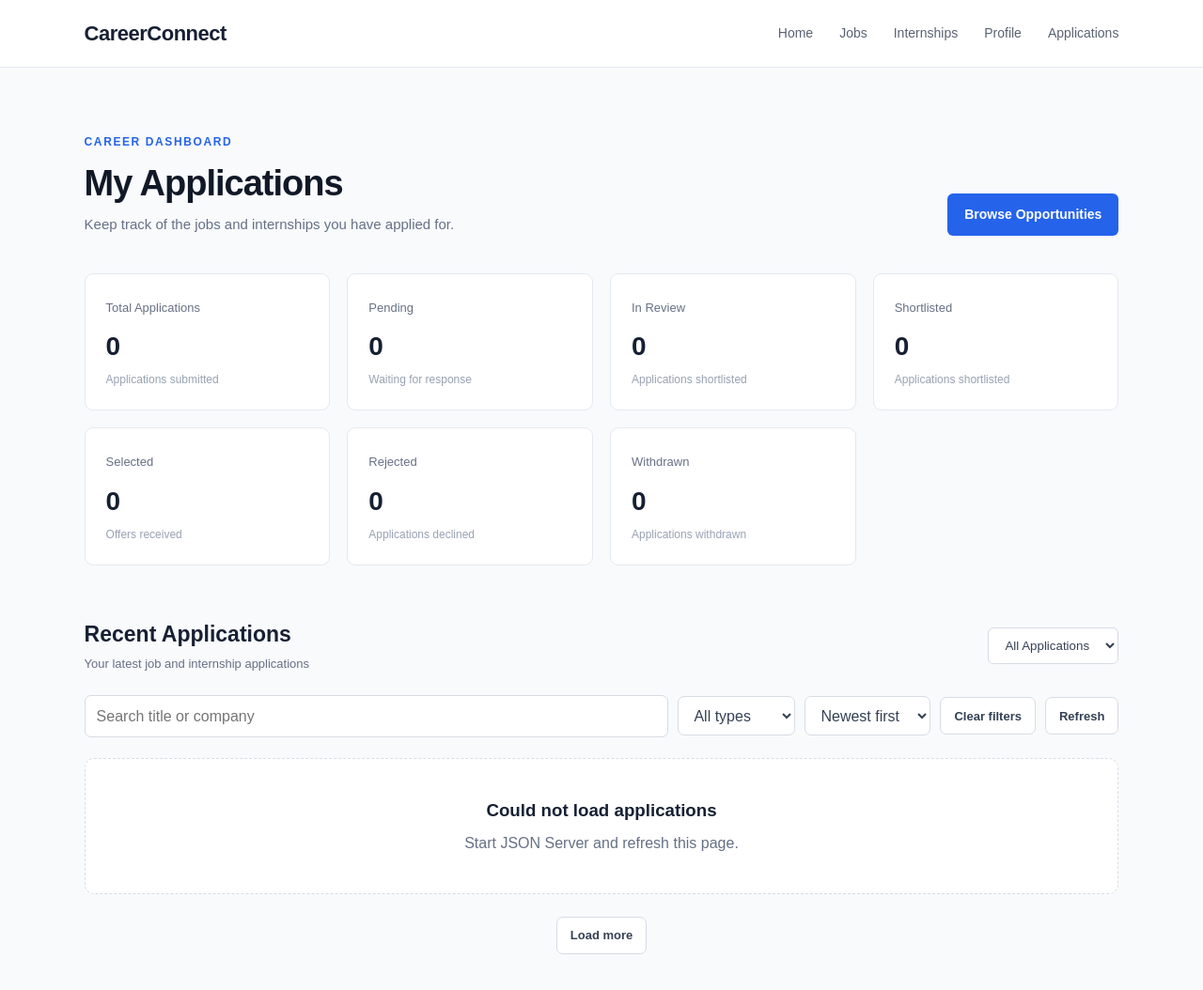
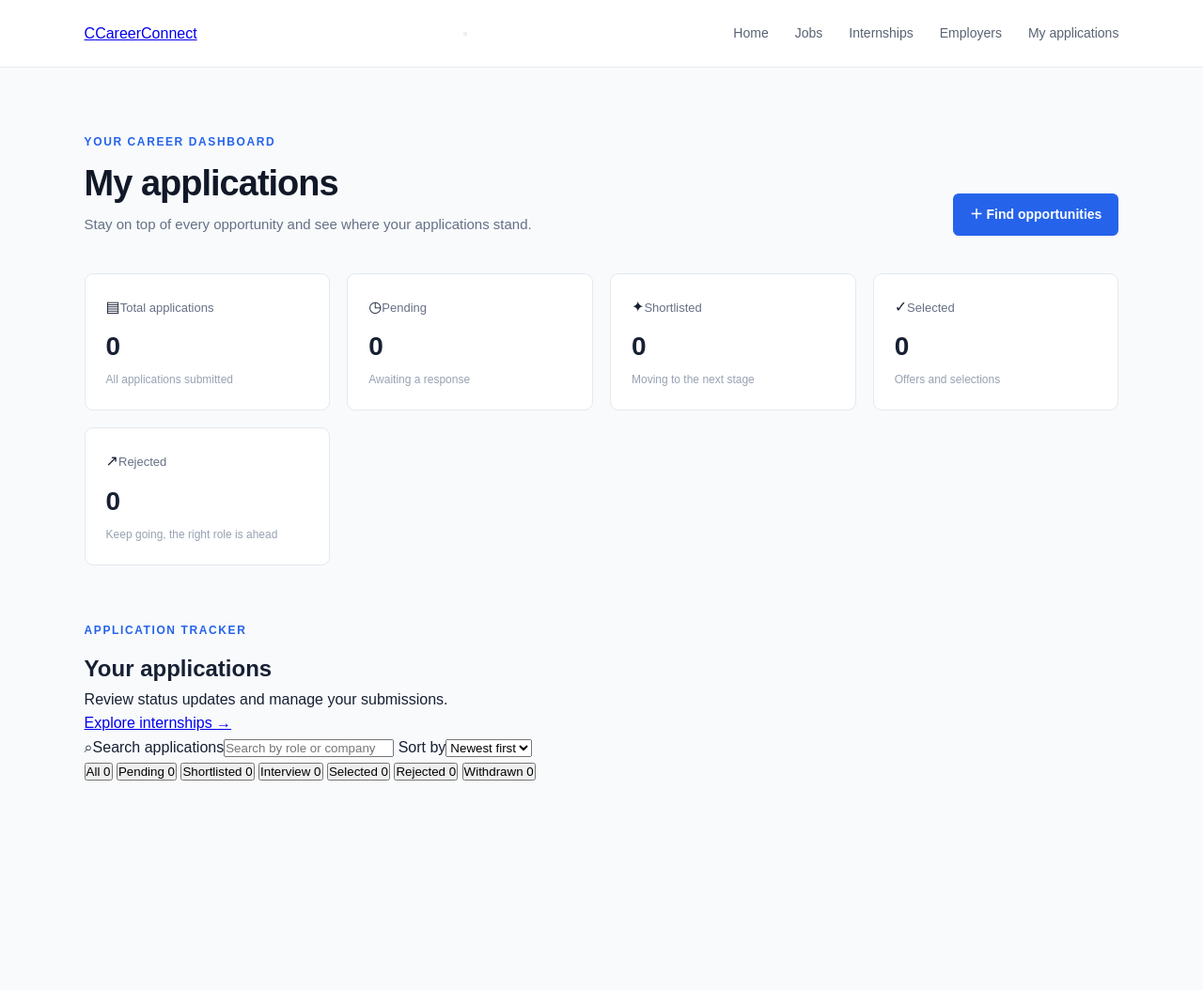
Before and after one commit to KunjAgarwal/Job-and-Internship-management-portal, a plain HTML site: page applications/applications.html in a window 1280 px wide. Shown: the whole page at 94% size. After the commit the page ends 1019 px from the top, so only its background shows below. Drawn offline with Linux system fonts and the light colour scheme; no server answers.

Commit message:
improved layout and user experience

```diff
--- a/applications/applications.html
+++ b/applications/applications.html
@@ -1,116 +1,100 @@
 <!DOCTYPE html>
 <html lang="en">
+
 <head>
     <meta charset="UTF-8">
     <meta name="viewport" content="width=device-width, initial-scale=1.0">
+    <meta name="theme-color" content="#ffffff">
     <title>My Applications | CareerConnect</title>
     <link rel="stylesheet" href="../css/applications.css">
 </head>
 
 <body>
-
-    <header>
-        <h2>CareerConnect</h2>
-
-        <nav>
-            <a href="../index.html">Home</a>
-            <a href="../jobs/jobs.html">Jobs</a>
-            <a href="../jobs/internships.html">Internships</a>
-            <a href="../user/profile.html">Profile</a>
-            <a href="applications.html">Applications</a>
+    <header class="app-nav">
+        <a class="app-brand" href="../index.html"><span class="brand-mark">C</span>Career<span>Connect</span></a>
+        <button class="nav-toggle" type="button" aria-expanded="false" aria-controls="primaryNav"
+            aria-label="Toggle navigation"><span></span><span></span><span></span></button>
+        <nav id="primaryNav" aria-label="Main navigation">
+            <a href="../index.html">Home</a><a href="../jobs/jobs.html">Jobs</a><a
+                href="../jobs/internships.html">Internships</a><a href="../user/profile.html">Employers</a><a
+                class="is-current" href="applications.html" aria-current="page">My applications</a>
         </nav>
     </header>
-
-    <main>
-
+    <main class="application-shell">
         <section class="application-header">
             <div>
-                <p class="small-heading">CAREER DASHBOARD</p>
-                <h1>My Applications</h1>
-                <p class="page-description">
-                    Keep track of the jobs and internships you have applied for.
-                </p>
+                <p class="small-heading">YOUR CAREER DASHBOARD</p>
+                <h1>My applications</h1>
+                <p class="page-description">Stay on top of every opportunity and see where your applications stand.</p>
             </div>
+            <a href="../jobs/jobs.html" class="browse-btn"><span aria-hidden="true">＋</span> Find opportunities</a>
+        </section>
+        <section class="application-stats" aria-label="Application summary">
+            <article class="stat-card stat-total"><span class="stat-icon" aria-hidden="true">▤</span><span
+                    class="stat-label">Total applications</span>
+                <h2 data-stat="total">0</h2>
+                <p>All applications submitted</p>
+            </article>
+            <article class="stat-card stat-pending"><span class="stat-icon" aria-hidden="true">◷</span><span
+                    class="stat-label">Pending</span>
+                <h2 data-stat="pending">0</h2>
+                <p>Awaiting a response</p>
+            </article>
+            <article class="stat-card stat-shortlisted"><span class="stat-icon" aria-hidden="true">✦</span><span
+                    class="stat-label">Shortlisted</span>
+                <h2 data-stat="shortlisted">0</h2>
+                <p>Moving to the next stage</p>
+            </article>
+            <article class="stat-card stat-selected"><span class="stat-icon" aria-hidden="true">✓</span><span
+                    class="stat-label">Selected</span>
+                <h2 data-stat="selected">0</h2>
+                <p>Offers and selections</p>
+            </article>
+            <article class="stat-card stat-rejected"><span class="stat-icon" aria-hidden="true">↗</span><span
+                    class="stat-label">Rejected</span>
+                <h2 data-stat="rejected">0</h2>
+                <p>Keep going, the right role is ahead</p>
+            </article>
+        </section>
+        <section class="applications-section" aria-labelledby="listHeading">
+            <div class="list-heading">
+                <div>
+                    <p class="small-heading">APPLICATION TRACKER</p>
+                    <h2 id="listHeading">Your applications</h2>
+                    <p>Review status updates and manage your submissions.</p>
+                </div><a class="text-link" href="../jobs/internships.html">Explore internships <span
+                        aria-hidden="true">→</span></a>
+            </div>
+            <div class="application-toolbar">
+                <label class="application-search"><span aria-hidden="true">⌕</span><span class="sr-only">Search
+                        applications</span><input id="applicationSearch" type="search"
+                        placeholder="Search by role or company"></label>
+                <label class="sort-control" for="applicationSort"><span>Sort by</span><select id="applicationSort">
+                        <option value="newest">Newest first</option>
+                        <option value="oldest">Oldest first</option>
+                    </select></label>
+            </div>
+            <div class="application-tabs" role="group" aria-label="Filter applications by status">
+                <button class="application-tab is-active" type="button" aria-pressed="true"
+                    data-status="all">All <span data-tab-count="all">0</span></button>
+                <button class="application-tab" type="button" aria-pressed="false"
+                    data-status="pending">Pending <span data-tab-count="pending">0</span></button>
+                <button class="application-tab" type="button" aria-pressed="false"
+                    data-status="shortlisted">Shortlisted <span data-tab-count="shortlisted">0</span></button>
+                <button class="application-tab" type="button" aria-pressed="false"
+                    data-status="interview">Interview <span data-tab-count="interview">0</span></button>
+                <button class="application-tab" type="button" aria-pressed="false"
+                    data-status="selected">Selected <span data-tab-count="selected">0</span></button>
+                <button class="application-tab" type="button" aria-pressed="false"
+                    data-status="rejected">Rejected <span data-tab-count="rejected">0</span></button>
+                <button class="application-tab" type="button" aria-pressed="false"
+                    data-status="withdrawn">Withdrawn <span data-tab-count="withdrawn">0</span></button>
+            </div>
+            <div class="applications-container" aria-live="polite"></div>
+        </section>
+    </main>
+    <script src="../js/demo-data.js?v=2"></script>
+    <script src="applications.js"></script>
+</body>
 
-            <a href="../jobs/jobs.html" class="browse-btn">
-                Browse Opportunities
-            </a>
-        </section>
-
-
-        <section class="application-stats">
-
-            <div class="stat-card">
-                <span class="stat-label">Total Applications</span>
-                <h2 data-stat="total">0</h2>
-                <p>Applications submitted</p>
-            </div>
-
-            <div class="stat-card">
-                <span class="stat-label">Pending</span>
-                <h2 data-stat="applied">0</h2>
-                <p>Waiting for response</p>
-            </div>
-
-            <div class="stat-card">
-                <span class="stat-label">In Review</span>
-                <h2 data-stat="in-review">0</h2>
-                <p>Applications shortlisted</p>
-            </div>
-
-            <div class="stat-card">
-                <span class="stat-label">Shortlisted</span>
-                <h2 data-stat="shortlisted">0</h2>
-                <p>Applications shortlisted</p>
-            </div>
-            <div class="stat-card"><span class="stat-label">Selected</span><h2 data-stat="selected">0</h2><p>Offers received</p></div>
-            <div class="stat-card"><span class="stat-label">Rejected</span><h2 data-stat="rejected">0</h2><p>Applications declined</p></div>
-            <div class="stat-card">
-                <span class="stat-label">Withdrawn</span>
-                <h2 data-stat="withdrawn">0</h2>
-                <p>Applications withdrawn</p>
-            </div>
-
-        </section>
-
-
-        <section class="applications-section">
-
-            <div class="section-title">
-                <div>
-                    <h2>Recent Applications</h2>
-                    <p>Your latest job and internship applications</p>
-                </div>
-
-                <select id="applicationFilter">
-                    <option value="all">All Applications</option>
-                    <option value="job">Jobs</option>
-                    <option value="internship">Internships</option>
-                    <option value="applied">Applied</option>
-                    <option value="in-review">In Review</option>
-                    <option value="shortlisted">Shortlisted</option>
-                    <option value="selected">Selected</option>
-                    <option value="rejected">Rejected</option>
-                    <option value="withdrawn">Withdrawn</option>
-                </select>
-            </div>
-
-            <div class="application-tools">
-                <input id="applicationSearch" type="search" aria-label="Search applications" placeholder="Search title or company">
-                <select id="typeFilter" aria-label="Filter by opportunity type"><option value="all">All types</option><option value="job">Jobs</option><option value="internship">Internships</option></select>
-                <select id="applicationSort" aria-label="Sort applications"><option value="newest">Newest first</option><option value="oldest">Oldest first</option><option value="alpha">Alphabetical</option></select>
-                <button id="clearApplicationFilters" type="button" class="secondary-action">Clear filters</button>
-                <button id="refreshApplications" type="button" class="secondary-action">Refresh</button>
-            </div>
-
-
-            <div class="applications-container" aria-live="polite"></div>
-            <button id="loadMoreApplications" type="button" class="secondary-action load-more" hidden>Load more</button>
-        </section>
-
-    </main>
-
-    <script src="applications.js"></script>
-
-</body>
 </html>
```
